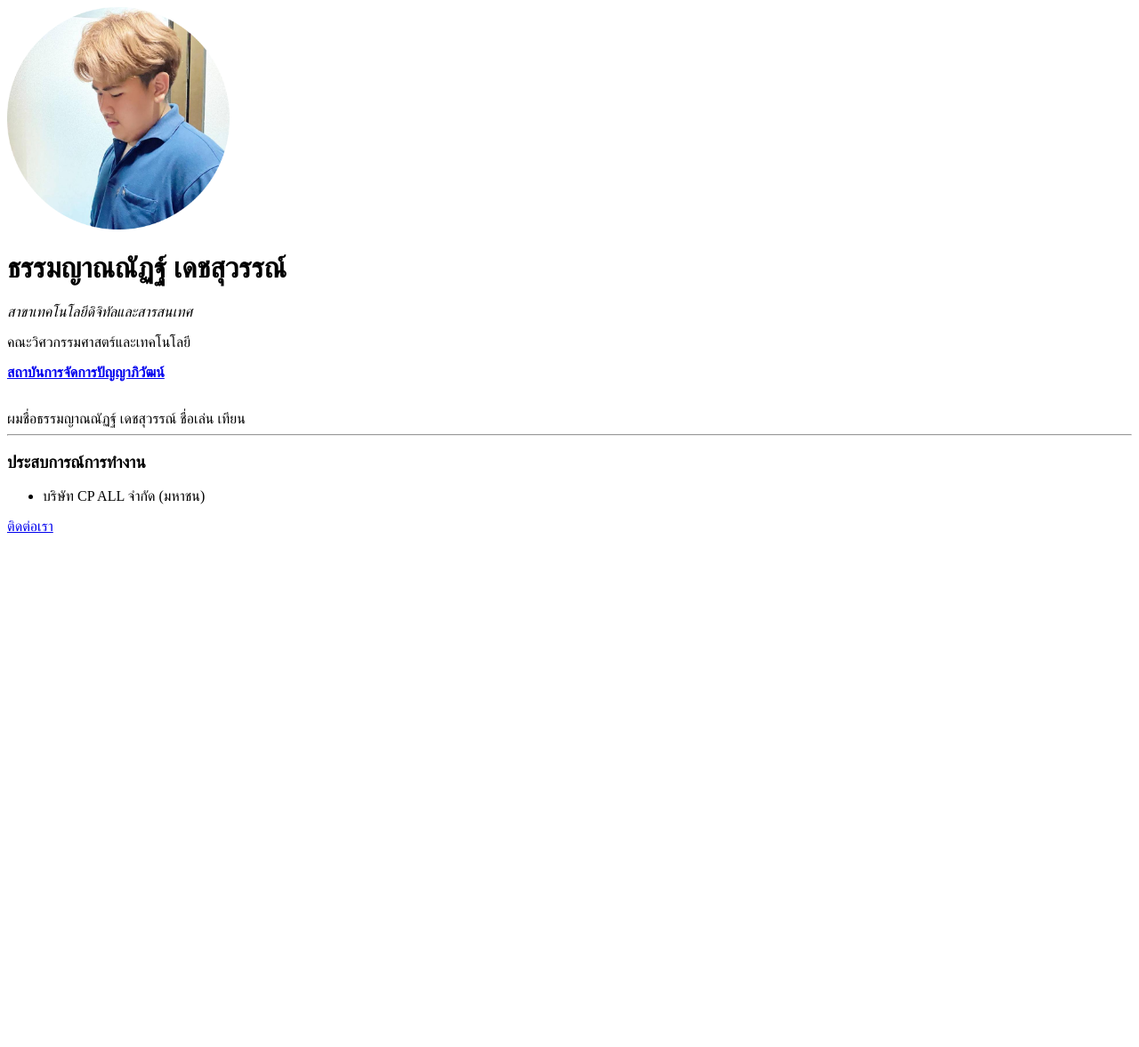
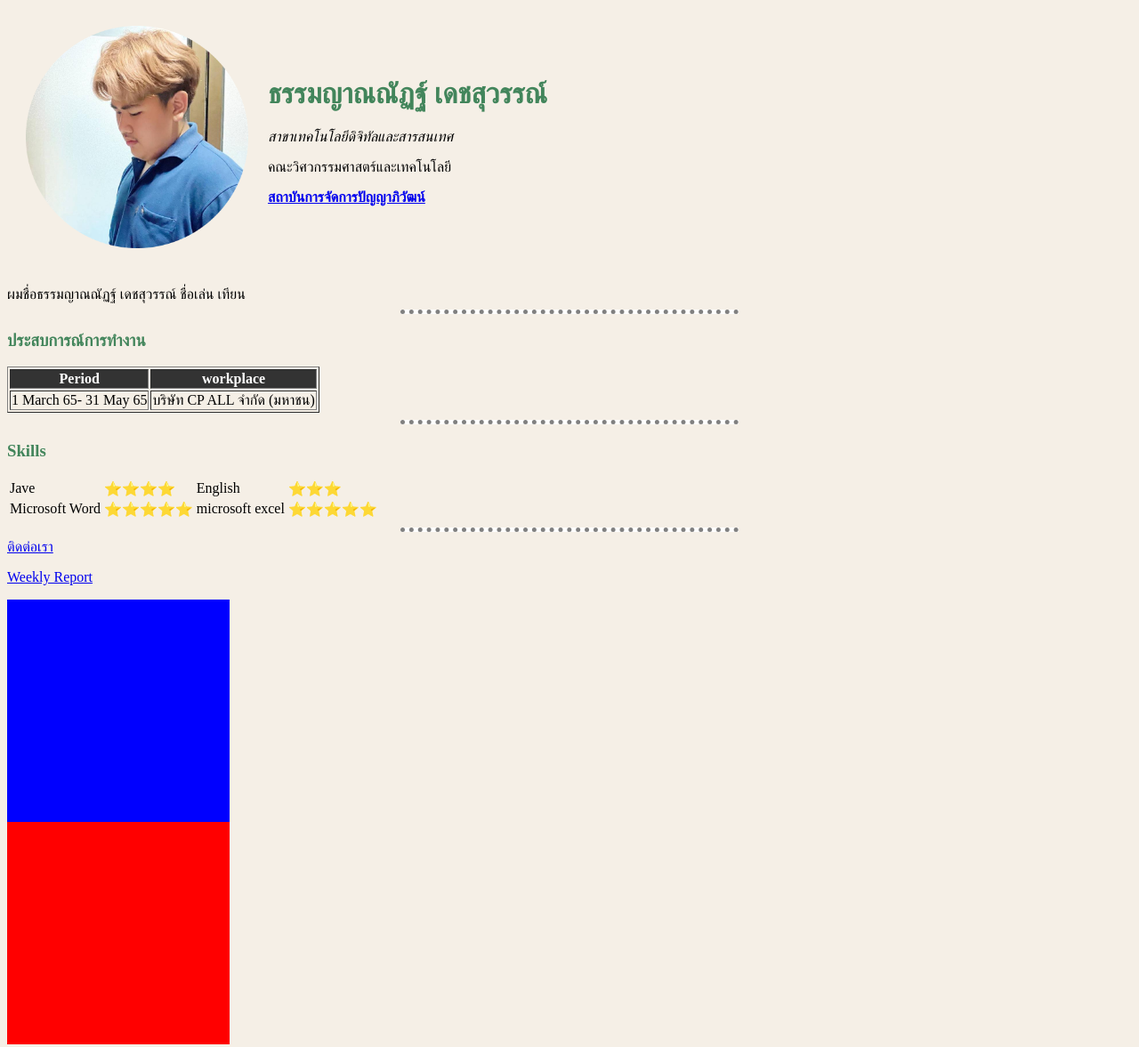
Before and after one commit to Thammayannat/Resume, a plain HTML site: page index.html in a window 1280 px wide. Shown: the whole page at 89% size. Before the commit the page ends 800 px from the top, so only its background shows below. Drawn offline with Linux system fonts and the light colour scheme.

Commit message:
Add files via upload

```diff
--- /dev/null
+++ b/css/noobcss.css
@@ -0,0 +1,11 @@
+middle-age{
+  height: 250px;
+  width: 250px;
+  background-color: blue;
+
+}
+.bottom-grey{
+  height: 250px;
+  width: 250px;
+  background-color: red;
+}
--- /dev/null
+++ b/css/styles.css
@@ -0,0 +1,31 @@
+body {
+  background-color:#F5EFE6;
+}
+hr{
+  background-color: white;
+  border-style: dotted none none;
+  border-color: grey;
+  border-width:5px;
+  height: 0px;
+  width:30%
+  }
+
+  img{
+    height:250px;
+    width: 250px;
+  }
+
+  h1, h3 {
+    color: #42855B ;
+  }
+  .middle-age{
+    height: 250px;
+    width: 250px;
+    background-color: blue;
+
+  }
+  .bottom-grey{
+    height: 250px;
+    width: 250px;
+    background-color: red;
+  }
--- a/index.html
+++ b/index.html
@@ -3,21 +3,97 @@
   <head>
     <meta charset="UTF-8" />
     <title>This is Thammayannat Dejsuwan😀</title>
+    <link rel="stylesheet" href="css\styles.css">
+
+    <!-- <style>
+
+    body {
+      background-color:#F5EFE6;
+    }
+    hr{
+      background-color: white;
+      border-style: dotted none none;
+      border-color: grey;
+      border-width:5px;
+      height: 0px;
+      width:30%
+      }
+
+      img{
+        height:250px;
+        width: 250px;
+      }
+
+    </style> -->
   </head>
   <body>
-    <img src="Tian-modified.png" alt="Thammayannat Dejsuwan image of japan" width="250"height="250" >
-    <h1>ธรรมญาณณัฏฐ์ เดชสุวรรณ์</h1>
-    <p><em>สาขาเทคโนโลยีดิจิทัลและสารสนเทศ</em></p>
-    <p>คณะวิศวกรรมศาสตร์และเทคโนโลยี</P>
-    <p><strong><a href="http://www.pim.ac.th">สถาบันการจัดการปัญญาภิวัฒน์</a></strong></p>
+
+  <table Cellspacing="20">
+    <tr>
+      <td>  <img src="Tian-modified.png" alt="Thammayannat Dejsuwan image of japan"></td>
+      <td><h1>ธรรมญาณณัฏฐ์ เดชสุวรรณ์</h1>
+      <p><em>สาขาเทคโนโลยีดิจิทัลและสารสนเทศ</em></p>
+      <p>คณะวิศวกรรมศาสตร์และเทคโนโลยี</P>
+      <p><strong><a href="http://www.pim.ac.th">สถาบันการจัดการปัญญาภิวัฒน์</a></strong></p></td>
+    </tr>
+    </table>
+
     <br>
     ผมชื่อธรรมญาณณัฏฐ์ เดชสุวรรณ์ ชื่อเล่น เทียน
     <hr>
     <h3>ประสบการณ์การทำงาน</h3>
-    <ul>
-      <li>บริษัท CP ALL จำกัด (มหาชน) </li>
-    </ul>
+    <!-- <ul>
+      <li>1 March 65- 31 May 65 บริษัท CP ALL จำกัด (มหาชน) </li>
+    </ul> -->
+    <table border="1px">
+
+    <thead style="background-color: #333; color: #fff;">
+      <tr>
+        <th>Period</th>
+        <th>workplace</th>
+      </tr>
+    </thead>
+      <tr>
+      <td>1 March 65- 31 May 65</td>
+      <td>บริษัท CP ALL จำกัด (มหาชน)</td>
+    </tr>
+    </table>
+
+    <hr>
+      <h3>Skills</h3>
+      <table>
+      <tr>
+      <td>Jave</td>
+      <td>⭐⭐⭐⭐</td>
+      <td>English</td>
+      <td>⭐⭐⭐</td>
+    </tr>
+      <tr>
+      <td> Microsoft Word</td>
+      <td>⭐⭐⭐⭐⭐</td>
+      <td>microsoft excel</td>
+      <td>⭐⭐⭐⭐⭐</td>
+
+
+    </table>
+    <hr>
+
+
+
     <a href="contact.html">ติดต่อเรา</a>
+    <p><a href="Weekly Report.html">Weekly Report</a></p>
+
+  </div>
+  <div class ="middle-age">
+  </div>
+  <div class = "bottom-grey">
+  </div>
+
+
+
+
+
+
   </body>
 
   </html>
```
Also changed, not shown: Weekly Report.html (added, +32 -0 lines), contact.html (+21 -3 lines).
